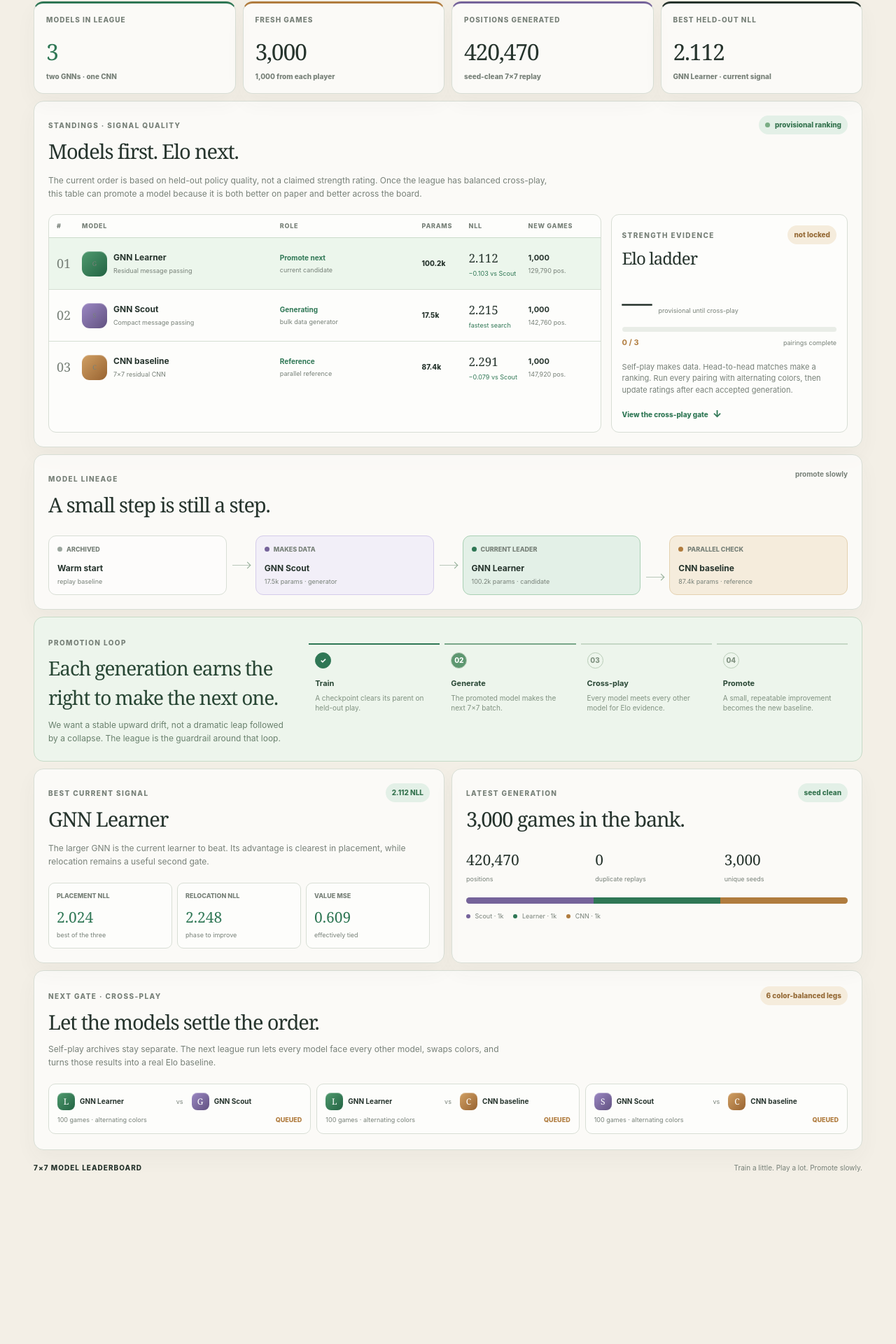
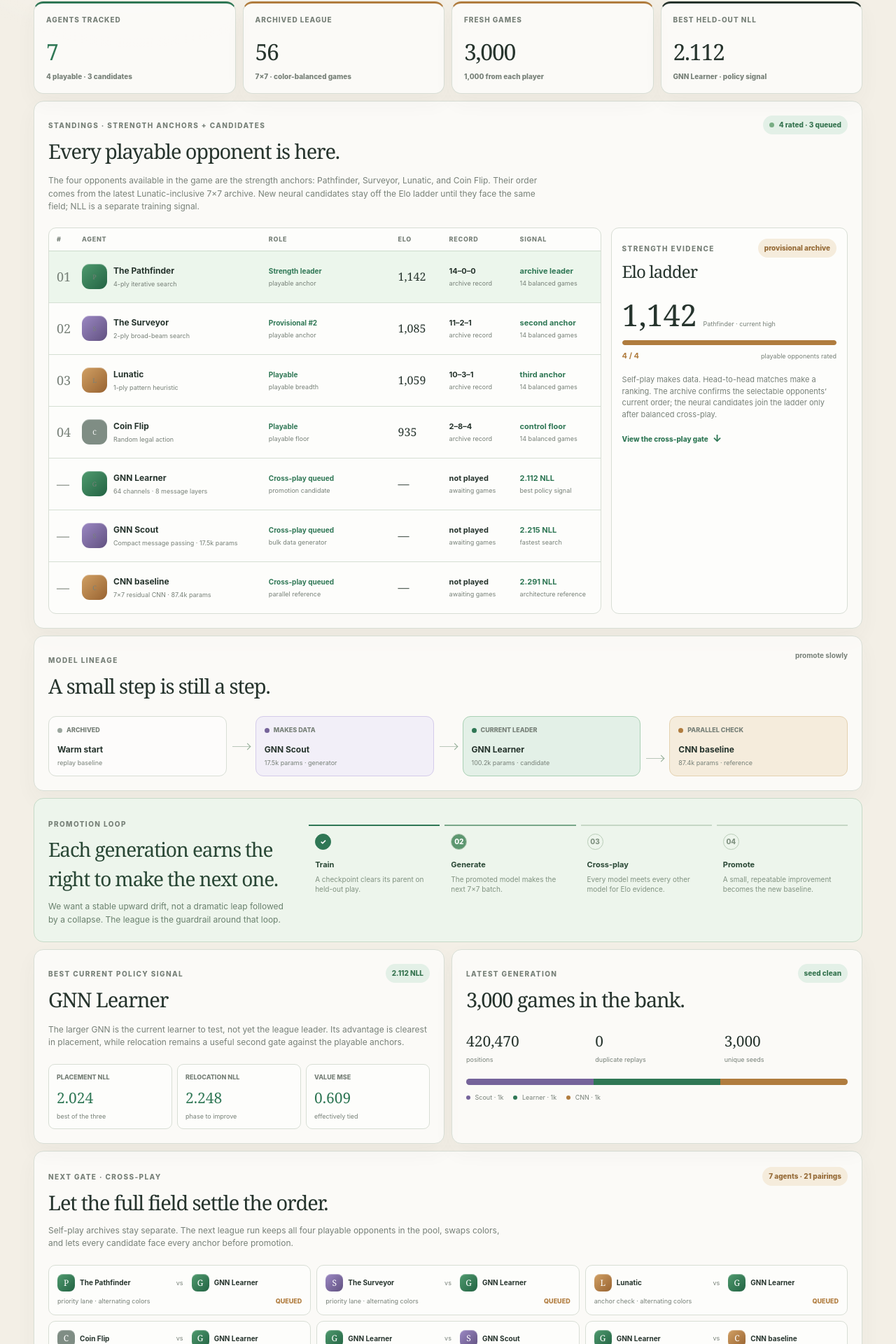
Before and after one commit to johnnysparks/pathagon, a Next.js app: page /lab in a window 1280 px wide. Shown: the part 634-2554 px from the top of the page at 70% size. Before the commit the page ends 2364 px from the top, so only its background shows below. Built offline with nearby package versions, Linux system fonts and the light colour scheme.

Commit message:
Include playable opponents in leaderboard

```diff
--- a/app/globals.css
+++ b/app/globals.css
@@ -668,7 +668,7 @@ body:has(.portal-app.dark) { background: #121a15; }
 .leaderboard-intro { max-width: 720px; margin: 12px 0 0; color: var(--portal-muted); font-size: 12px; line-height: 1.55; }
 .leaderboard-grid { display: grid; grid-template-columns: minmax(0, 1.4fr) minmax(270px, .6fr); gap: 14px; margin-top: 20px; }
 .leaderboard-table, .elo-card { overflow: hidden; border: 1px solid var(--portal-line); border-radius: 11px; background: rgba(255,255,255,.46); }
-.leaderboard-table-row { display: grid; grid-template-columns: 27px minmax(160px, 1.3fr) minmax(116px, .92fr) 58px 76px 92px; gap: 9px; align-items: center; min-height: 74px; padding: 8px 11px; border-top: 1px solid rgba(174,194,171,.5); color: var(--portal-muted); font-size: 10px; }
+.leaderboard-table-row { display: grid; grid-template-columns: 27px minmax(170px, 1.35fr) minmax(120px, .92fr) 64px 92px 104px; gap: 9px; align-items: center; min-height: 74px; padding: 8px 11px; border-top: 1px solid rgba(174,194,171,.5); color: var(--portal-muted); font-size: 10px; }
 .leaderboard-table-row:first-child { border-top: 0; }
 .leaderboard-table-header { min-height: 32px; color: var(--portal-muted); font-size: 9px; font-weight: 850; letter-spacing: .08em; text-transform: uppercase; }
 .model-standing.leader { background: rgba(224,241,226,.58); }
@@ -678,7 +678,11 @@ body:has(.portal-app.dark) { background: #121a15; }
 .standing-model strong { overflow: hidden; color: var(--portal-ink); font-size: 12px; text-overflow: ellipsis; white-space: nowrap; }
 .standing-model span, .standing-role span, .standing-nll span, .standing-games span { overflow: hidden; color: var(--portal-muted); font-size: 9px; text-overflow: ellipsis; white-space: nowrap; }
 .standing-role strong { color: var(--portal-green); font-size: 10px; }
-.standing-value { color: var(--portal-ink); font-weight: 800; }
+.standing-elo { color: var(--portal-ink); font-family: Georgia, serif; font-size: 16px; font-weight: 500; }
+.standing-record, .standing-signal { display: flex; min-width: 0; flex-direction: column; gap: 3px; }
+.standing-record strong, .standing-signal strong { color: var(--portal-ink); font-size: 11px; }
+.standing-record span, .standing-signal span { overflow: hidden; color: var(--portal-muted); font-size: 9px; text-overflow: ellipsis; white-space: nowrap; }
+.standing-signal strong { color: var(--portal-green); }
 .standing-nll strong { color: var(--portal-ink); font-family: Georgia, serif; font-size: 17px; font-weight: 500; }
 .standing-nll span { color: var(--portal-green); }
 .standing-games strong { color: var(--portal-ink); font-size: 11px; }
@@ -793,13 +797,13 @@ body:has(.leaderboard-app.dark) { background: #121a15; }
   .leaderboard-panel { padding: 15px; }
   .leaderboard-panel-heading, .cross-play-heading { flex-direction: column; gap: 10px; }
   .leaderboard-table-header { display: none; }
-  .leaderboard-table-row.model-standing { grid-template-columns: 24px minmax(0, 1fr) auto; grid-template-areas: "rank model nll" "rank role games"; gap: 4px 8px; min-height: 76px; }
+  .leaderboard-table-row.model-standing { grid-template-columns: 24px minmax(0, 1fr) auto; grid-template-areas: "rank model signal" "rank role record"; gap: 4px 8px; min-height: 76px; }
   .model-rank { grid-area: rank; }
   .standing-model { grid-area: model; }
   .standing-role { grid-area: role; }
-  .standing-nll { grid-area: nll; align-items: flex-end; }
-  .standing-games { grid-area: games; align-items: flex-end; }
-  .standing-value { display: none; }
+  .standing-signal { grid-area: signal; align-items: flex-end; }
+  .standing-record { grid-area: record; align-items: flex-end; }
+  .standing-elo { display: none; }
   .leaderboard-flow-steps { grid-template-columns: repeat(2, 1fr); }
   .signal-metrics { grid-template-columns: 1fr; }
   .batch-summary strong { font-size: 18px; }
--- a/app/lab/page.tsx
+++ b/app/lab/page.tsx
@@ -12,52 +12,104 @@ const BATCH_COMMAND = `./.venv-pathagon-gnn/bin/python scripts/generate-7x7-self
 const MODELS = [
   {
     rank: "01",
-    name: "GNN Learner",
-    family: "Residual message passing",
-    role: "current candidate",
-    params: "100.2k",
-    nll: "2.112",
-    delta: "−0.103 vs Scout",
-    games: "1,000",
-    positions: "129,790",
+    name: "The Pathfinder",
+    family: "4-ply iterative search",
+    role: "playable anchor",
+    elo: "1,142",
+    record: "14–0–0",
+    signal: "archive leader",
+    signalDetail: "14 balanced games",
     tone: "green",
-    glyph: "G",
-    status: "Promote next",
+    glyph: "P",
+    status: "Strength leader",
   },
   {
     rank: "02",
-    name: "GNN Scout",
-    family: "Compact message passing",
-    role: "bulk data generator",
-    params: "17.5k",
-    nll: "2.215",
-    delta: "fastest search",
-    games: "1,000",
-    positions: "142,760",
+    name: "The Surveyor",
+    family: "2-ply broad-beam search",
+    role: "playable anchor",
+    elo: "1,085",
+    record: "11–2–1",
+    signal: "second anchor",
+    signalDetail: "14 balanced games",
     tone: "violet",
     glyph: "S",
-    status: "Generating",
+    status: "Provisional #2",
   },
   {
     rank: "03",
+    name: "Lunatic",
+    family: "1-ply pattern heuristic",
+    role: "playable breadth",
+    elo: "1,059",
+    record: "10–3–1",
+    signal: "third anchor",
+    signalDetail: "14 balanced games",
+    tone: "gold",
+    glyph: "L",
+    status: "Playable",
+  },
+  {
+    rank: "04",
+    name: "Coin Flip",
+    family: "Random legal action",
+    role: "playable floor",
+    elo: "935",
+    record: "2–8–4",
+    signal: "control floor",
+    signalDetail: "14 balanced games",
+    tone: "muted",
+    glyph: "C",
+    status: "Playable",
+  },
+  {
+    rank: "—",
+    name: "GNN Learner",
+    family: "64 channels · 8 message layers",
+    role: "promotion candidate",
+    elo: "—",
+    record: "not played",
+    signal: "2.112 NLL",
+    signalDetail: "best policy signal",
+    tone: "green",
+    glyph: "G",
+    status: "Cross-play queued",
+  },
+  {
+    rank: "—",
+    name: "GNN Scout",
+    family: "Compact message passing · 17.5k params",
+    role: "bulk data generator",
+    elo: "—",
+    record: "not played",
+    signal: "2.215 NLL",
+    signalDetail: "fastest search",
+    tone: "violet",
+    glyph: "S",
+    status: "Cross-play queued",
+  },
+  {
+    rank: "—",
     name: "CNN baseline",
-    family: "7×7 residual CNN",
+    family: "7×7 residual CNN · 87.4k params",
     role: "parallel reference",
-    params: "87.4k",
-    nll: "2.291",
-    delta: "−0.079 vs Scout",
-    games: "1,000",
-    positions: "147,920",
+    elo: "—",
+    record: "not played",
+    signal: "2.291 NLL",
+    signalDetail: "architecture reference",
     tone: "gold",
     glyph: "C",
-    status: "Reference",
+    status: "Cross-play queued",
   },
 ];
 
 const MATCHUPS = [
-  { left: "GNN Learner", right: "GNN Scout", detail: "100 games · alternating colors" },
-  { left: "GNN Learner", right: "CNN baseline", detail: "100 games · alternating colors" },
-  { left: "GNN Scout", right: "CNN baseline", detail: "100 games · alternating colors" },
+  { left: "The Pathfinder", right: "GNN Learner", detail: "priority lane · alternating colors" },
+  { left: "The Surveyor", right: "GNN Learner", detail: "priority lane · alternating colors" },
+  { left: "Lunatic", right: "GNN Learner", detail: "anchor check · alternating colors" },
+  { left: "Coin Flip", right: "GNN Learner", detail: "floor check · alternating colors" },
+  { left: "GNN Learner", right: "GNN Scout", detail: "candidate check · alternating colors" },
+  { left: "GNN Learner", right: "CNN baseline", detail: "reference check · alternating colors" },
 ];
 
 const FLOW = [
@@ -134,46 +186,46 @@ export default function LearningLab() {
         </div>
 
         <div className="leaderboard-leader-card" aria-label="Current model leader">
-          <div className="leaderboard-card-topline"><span>Current leader</span><span className="leaderboard-provisional">Policy signal</span></div>
+          <div className="leaderboard-card-topline"><span>Strength leader</span><span className="leaderboard-provisional">Archived Elo</span></div>
           <div className="leaderboard-leader-main">
-            <ModelGlyph tone="green" glyph="G" />
-            <div className="leaderboard-leader-name"><strong>GNN Learner</strong><span>64 channels · 8 message layers</span></div>
-            <div className="leaderboard-leader-score"><strong>2.112</strong><small>held-out NLL</small></div>
+            <ModelGlyph tone="green" glyph="P" />
+            <div className="leaderboard-leader-name"><strong>The Pathfinder</strong><span>4-ply iterative · playable opponent</span></div>
+            <div className="leaderboard-leader-score"><strong>1,142</strong><small>provisional Elo</small></div>
           </div>
-          <div className="leaderboard-signal-row"><span>−0.103 vs compact Scout</span><span>lower is better</span></div>
+          <div className="leaderboard-signal-row"><span>14–0–0 in the 7×7 archive</span><span>higher is better</span></div>
           <div className="leaderboard-signal-bar"><span /></div>
-          <div className="leaderboard-card-footer"><span><i className="live-dot" /> candidate for promotion</span><small>Elo pending cross-play</small></div>
+          <div className="leaderboard-card-footer"><span><i className="live-dot" /> playable strength anchor</span><small>candidates queue below</small></div>
         </div>
       </header>
 
       <section className="leaderboard-stat-grid" aria-label="Model league summary">
-        <LeaderboardStat label="Models in league" value="3" detail="two GNNs · one CNN" accent="green" />
+        <LeaderboardStat label="Agents tracked" value="7" detail="4 playable · 3 candidates" accent="green" />
+        <LeaderboardStat label="Archived league" value="56" detail="7×7 · color-balanced games" accent="gold" />
         <LeaderboardStat label="Fresh games" value="3,000" detail="1,000 from each player" accent="gold" />
-        <LeaderboardStat label="Positions generated" value="420,470" detail="seed-clean 7×7 replay" accent="violet" />
-        <LeaderboardStat label="Best held-out NLL" value="2.112" detail="GNN Learner · current signal" accent="ink" />
+        <LeaderboardStat label="Best held-out NLL" value="2.112" detail="GNN Learner · policy signal" accent="ink" />
       </section>
 
       <section className="leaderboard-panel" id="standings" aria-labelledby="standings-title">
         <div className="leaderboard-panel-heading">
-          <div><span className="portal-kicker">Standings · signal quality</span><h2 id="standings-title">Models first. Elo next.</h2></div>
-          <span className="leaderboard-status"><span /> provisional ranking</span>
+          <div><span className="portal-kicker">Standings · strength anchors + candidates</span><h2 id="standings-title">Every playable opponent is here.</h2></div>
+          <span className="leaderboard-status"><span /> 4 rated · 3 queued</span>
         </div>
-        <p className="leaderboard-intro">The current order is based on held-out policy quality, not a claimed strength rating. Once the league has balanced cross-play, this table can promote a model because it is both better on paper and better across the board.</p>
+        <p className="leaderboard-intro">The four opponents available in the game are the strength anchors: Pathfinder, Surveyor, Lunatic, and Coin Flip. Their order comes from the latest Lunatic-inclusive 7×7 archive. New neural candidates stay off the Elo ladder until they face the same field; NLL is a separate training signal.</p>
 
         <div className="leaderboard-grid">
           <div className="leaderboard-table" role="table" aria-label="Current model standings">
             <div className="leaderboard-table-row leaderboard-table-header" role="row">
-              <span>#</span><span>Model</span><span>Role</span><span>Params</span><span>NLL</span><span>New games</span>
+              <span>#</span><span>Agent</span><span>Role</span><span>Elo</span><span>Record</span><span>Signal</span>
             </div>
             {MODELS.map((model) => <ModelStanding key={model.name} model={model} />)}
           </div>
 
           <aside className="elo-card" aria-labelledby="elo-title">
-            <div className="elo-card-heading"><div><span className="portal-kicker">Strength evidence</span><h3 id="elo-title">Elo ladder</h3></div><span className="portal-chip gold">not locked</span></div>
-            <div className="elo-score"><strong>—</strong><span>provisional until cross-play</span></div>
-            <div className="elo-track"><span style={{ width: "0%" }} /></div>
-            <div className="elo-meta"><strong>0 / 3</strong><span>pairings complete</span></div>
-            <p>Self-play makes data. Head-to-head matches make a ranking. Run every pairing with alternating colors, then update ratings after each accepted generation.</p>
+            <div className="elo-card-heading"><div><span className="portal-kicker">Strength evidence</span><h3 id="elo-title">Elo ladder</h3></div><span className="portal-chip gold">provisional archive</span></div>
+            <div className="elo-score"><strong>1,142</strong><span>Pathfinder · current high</span></div>
+            <div className="elo-track"><span style={{ width: "100%" }} /></div>
+            <div className="elo-meta"><strong>4 / 4</strong><span>playable opponents rated</span></div>
+            <p>Self-play makes data. Head-to-head matches make a ranking. The archive confirms the selectable opponents’ current order; the neural candidates join the ladder only after balanced cross-play.</p>
             <a className="elo-link" href="#cross-play">View the cross-play gate <span>↓</span></a>
           </aside>
         </div>
@@ -199,8 +251,8 @@ export default function LearningLab() {
 
       <section className="leaderboard-evidence-grid" aria-label="Current model evidence">
         <div className="leaderboard-panel signal-panel">
-          <div className="leaderboard-panel-heading"><div><span className="portal-kicker">Best current signal</span><h2>GNN Learner</h2></div><span className="portal-chip green">2.112 NLL</span></div>
-          <p className="leaderboard-intro">The larger GNN is the current learner to beat. Its advantage is clearest in placement, while relocation remains a useful second gate.</p>
+          <div className="leaderboard-panel-heading"><div><span className="portal-kicker">Best current policy signal</span><h2>GNN Learner</h2></div><span className="portal-chip green">2.112 NLL</span></div>
+          <p className="leaderboard-intro">The larger GNN is the current learner to test, not yet the league leader. Its advantage is clearest in placement, while relocation remains a useful second gate against the playable anchors.</p>
           <div className="signal-metrics"><SignalMetric label="Placement NLL" value="2.024" note="best of the three" /><SignalMetric label="Relocation NLL" value="2.248" note="phase to improve" /><SignalMetric label="Value MSE" value="0.609" note="effectively tied" /></div>
         </div>
 
@@ -213,8 +265,8 @@ export default function LearningLab() {
       </section>
 
       <section className="leaderboard-panel cross-play-panel" id="cross-play" aria-labelledby="cross-play-title">
-        <div className="cross-play-heading"><div><span className="portal-kicker">Next gate · cross-play</span><h2 id="cross-play-title">Let the models settle the order.</h2><p>Self-play archives stay separate. The next league run lets every model face every other model, swaps colors, and turns those results into a real Elo baseline.</p></div><span className="portal-chip gold">6 color-balanced legs</span></div>
-        <div className="matchup-list">{MATCHUPS.map((matchup) => <div className="matchup-card" key={`${matchup.left}-${matchup.right}`}><div className="matchup-model"><ModelGlyph tone={matchup.left.includes("Learner") ? "green" : matchup.left.includes("Scout") ? "violet" : "gold"} glyph={matchup.left.charAt(4)} /><strong>{matchup.left}</strong></div><span className="matchup-versus">vs</span><div className="matchup-model"><ModelGlyph tone={matchup.right.includes("Learner") ? "green" : matchup.right.includes("Scout") ? "violet" : "gold"} glyph={matchup.right.charAt(0)} /><strong>{matchup.right}</strong></div><small>{matchup.detail}</small><span className="matchup-queued">queued</span></div>)}</div>
+        <div className="cross-play-heading"><div><span className="portal-kicker">Next gate · cross-play</span><h2 id="cross-play-title">Let the full field settle the order.</h2><p>Self-play archives stay separate. The next league run keeps all four playable opponents in the pool, swaps colors, and lets every candidate face every anchor before promotion.</p></div><span className="portal-chip gold">7 agents · 21 pairings</span></div>
+        <div className="matchup-list">{MATCHUPS.map((matchup) => <div className="matchup-card" key={`${matchup.left}-${matchup.right}`}><div className="matchup-model"><ModelGlyph tone={glyphTone(matchup.left)} glyph={glyphFor(matchup.left)} /><strong>{matchup.left}</strong></div><span className="matchup-versus">vs</span><div className="matchup-model"><ModelGlyph tone={glyphTone(matchup.right)} glyph={glyphFor(matchup.right)} /><strong>{matchup.right}</strong></div><small>{matchup.detail}</small><span className="matchup-queued">queued</span></div>)}</div>
       </section>
 
       <footer className="portal-footer"><span>7×7 model leaderboard</span><span>Train a little. Play a lot. Promote slowly.</span></footer>
@@ -231,7 +283,24 @@ function LeaderboardStat({ label, value, detail, accent }: { label: string; valu
 }
 
 function ModelStanding({ model }: { model: (typeof MODELS)[number] }) {
-  return <div className={`leaderboard-table-row model-standing ${model.rank === "01" ? "leader" : ""}`} role="row"><span className="model-rank">{model.rank}</span><div className="standing-model"><ModelGlyph tone={model.tone} glyph={model.glyph} /><div><strong>{model.name}</strong><span>{model.family}</span></div></div><div className="standing-role"><strong>{model.status}</strong><span>{model.role}</span></div><span className="standing-value">{model.params}</span><div className="standing-nll"><strong>{model.nll}</strong><span>{model.delta}</span></div><div className="standing-games"><strong>{model.games}</strong><span>{model.positions} pos.</span></div></div>;
+  return <div className={`leaderboard-table-row model-standing ${model.rank === "01" ? "leader" : ""}`} role="row"><span className="model-rank">{model.rank}</span><div className="standing-model"><ModelGlyph tone={model.tone} glyph={model.glyph} /><div><strong>{model.name}</strong><span>{model.family}</span></div></div><div className="standing-role"><strong>{model.status}</strong><span>{model.role}</span></div><span className="standing-elo">{model.elo}</span><div className="standing-record"><strong>{model.record}</strong><span>{model.rank === "—" ? "awaiting games" : "archive record"}</span></div><div className="standing-signal"><strong>{model.signal}</strong><span>{model.signalDetail}</span></div></div>;
+}
+
+function glyphTone(name: string) {
+  if (name.includes("Pathfinder") || name.includes("Learner")) return "green";
+  if (name.includes("Surveyor") || name.includes("Scout")) return "violet";
+  if (name.includes("Coin")) return "muted";
+  return "gold";
+}
+
+function glyphFor(name: string) {
+  if (name.includes("Pathfinder")) return "P";
+  if (name.includes("Surveyor")) return "S";
+  if (name.includes("Learner")) return "G";
+  if (name.includes("Scout")) return "S";
+  if (name.includes("CNN")) return "C";
+  if (name.includes("Coin")) return "C";
+  return "L";
 }
 
 function LineageNode({ label, detail, status, tone }: { label: string; detail: string; status: string; tone: string }) {
```
